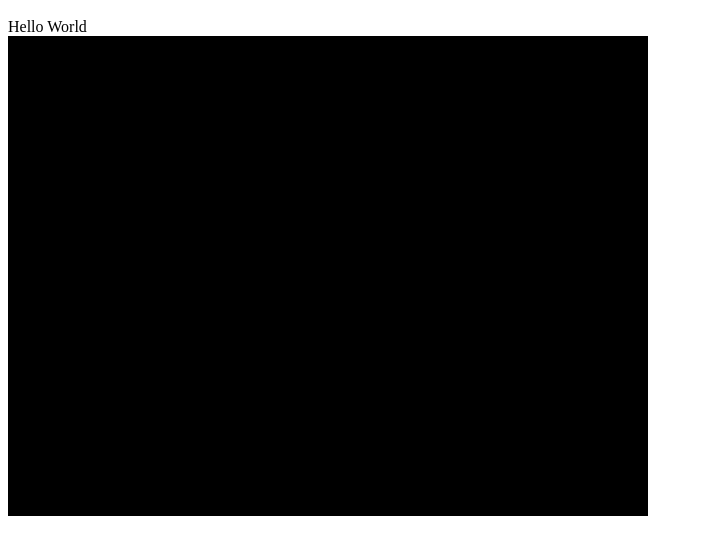
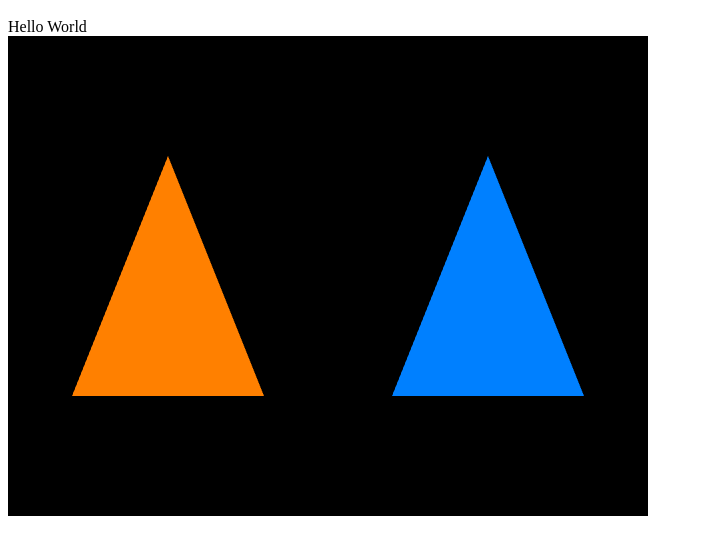
Before and after one commit to tgsstdio/webgl2-offscreen-canvas, a website built with webpack: page index.html in a window 1280 px wide. Shown: the part 48-602 px from the top of the page, without its empty margins (0-703 px from the left). Built offline with nearby package versions, Linux system fonts and the light colour scheme.

Commit message:
Added working sample rather than blank screen

```diff
--- a/app/index.js
+++ b/app/index.js
@@ -5,6 +5,45 @@ if (el !== null) {
 }
 
 const initWebGL = require('./initWebGL.js')
+
+function getShaderSource (id) {
+  return document.getElementById(id).textContent.replace(/^\s+|\s+$/g, '')
+}
+
+function createShader (gl, source, type) {
+  var shader = gl.createShader(type)
+  gl.shaderSource(shader, source)
+  gl.compileShader(shader)
+  return shader
+}
+
+function createProgram (gl, vertexShaderSource, fragmentShaderSource) {
+  var program = gl.createProgram()
+  var vshader = createShader(gl, vertexShaderSource, gl.VERTEX_SHADER)
+  var fshader = createShader(gl, fragmentShaderSource, gl.FRAGMENT_SHADER)
+  gl.attachShader(program, vshader)
+  gl.deleteShader(vshader)
+  gl.attachShader(program, fshader)
+  gl.deleteShader(fshader)
+  gl.linkProgram(program)
+
+  var log = gl.getProgramInfoLog(program)
+  if (log) {
+    console.log(log)
+  }
+
+  log = gl.getShaderInfoLog(vshader)
+  if (log) {
+    console.log(log)
+  }
+
+  log = gl.getShaderInfoLog(fshader)
+  if (log) {
+    console.log(log)
+  }
+
+  return program
+}
 
 function start () {
   var canvas = document.getElementById('glCanvas')
@@ -16,14 +55,48 @@ function start () {
     return
   }
 
-  // Set clear color to black, fully opaque
+  // https://github.com/WebGLSamples/WebGL2Samples/blob/master/samples/draw_instanced.html#L98
+
+  // -- Init Program
+  var program = createProgram(gl, getShaderSource('vs'), getShaderSource('fs'))
+  gl.useProgram(program)
+  // -- Init Vertex Array
+  var vertexArray = gl.createVertexArray()
+  gl.bindVertexArray(vertexArray)
+  // -- Init Buffers
+  var vertexPosLocation = 0  // set with GLSL layout qualifier
+  var vertices = new Float32Array([
+    -0.3, -0.5,
+    0.3, -0.5,
+    0.0, 0.5
+  ])
+  var vertexPosBuffer = gl.createBuffer()
+  gl.bindBuffer(gl.ARRAY_BUFFER, vertexPosBuffer)
+  gl.bufferData(gl.ARRAY_BUFFER, vertices, gl.STATIC_DRAW)
+  gl.enableVertexAttribArray(vertexPosLocation)
+  gl.vertexAttribPointer(vertexPosLocation, 2, gl.FLOAT, false, 0, 0)
+  var vertexColorLocation = 1  // set with GLSL layout qualifier
+  var colors = new Float32Array([
+    1.0, 0.5, 0.0,
+    0.0, 0.5, 1.0
+  ])
+  var vertexColorBuffer = gl.createBuffer()
+  gl.bindBuffer(gl.ARRAY_BUFFER, vertexColorBuffer)
+  gl.bufferData(gl.ARRAY_BUFFER, colors, gl.STATIC_DRAW)
+  gl.enableVertexAttribArray(vertexColorLocation)
+  gl.vertexAttribPointer(vertexColorLocation, 3, gl.FLOAT, false, 0, 0)
+  gl.vertexAttribDivisor(vertexColorLocation, 1) // attribute used once per instance
+  gl.bindVertexArray(null)
+  // -- Render
   gl.clearColor(0.0, 0.0, 0.0, 1.0)
-  // Enable depth testing
-  gl.enable(gl.DEPTH_TEST)
-  // Near things obscure far things
-  gl.depthFunc(gl.LEQUAL)
-  // Clear the color as well as the depth buffer.
-  gl.clear(gl.COLOR_BUFFER_BIT | gl.DEPTH_BUFFER_BIT)
+  gl.clear(gl.COLOR_BUFFER_BIT)
+  gl.bindVertexArray(vertexArray)
+  gl.drawArraysInstanced(gl.TRIANGLES, 0, 3, 2)
+  // -- Delete WebGL resources
+  gl.deleteBuffer(vertexPosBuffer)
+  gl.deleteBuffer(vertexColorBuffer)
+  gl.deleteProgram(program)
+  gl.deleteVertexArray(vertexArray)
 }
 
 start()
--- a/index.html
+++ b/index.html
@@ -8,6 +8,34 @@
     <canvas id="glCanvas" width="640" height="480">
       Your browser doesn't appear to support the <code>&lt;canvas&gt;</code> element.
     </canvas>
+    <script id="vs" type="x-shader/x-vertex">
+        #version 300 es
+        #define POSITION_LOCATION 0
+        #define COLOR_LOCATION 1
+
+        precision highp float;
+        precision highp int;
+        layout(location = POSITION_LOCATION) in vec2 pos;
+        layout(location = COLOR_LOCATION) in vec4 color;
+        flat out vec4 v_color;
+        void main()
+        {
+            v_color = color;
+            gl_Position = vec4(pos + vec2(float(gl_InstanceID) - 0.5, 0.0), 0.0, 1.0);
+        }
+    </script>
+    <script id="fs" type="x-shader/x-fragment">
+        #version 300 es
+        precision highp float;
+        precision highp int;
+        flat in vec4 v_color;
+        out vec4 color;
+        void main()
+        {
+            color = v_color;
+        }
+    </script>
+
     <script src='dist/bundle.js'></script>
    </body>
  </html>
```
Also changed, not shown: dist/bundle.js.
